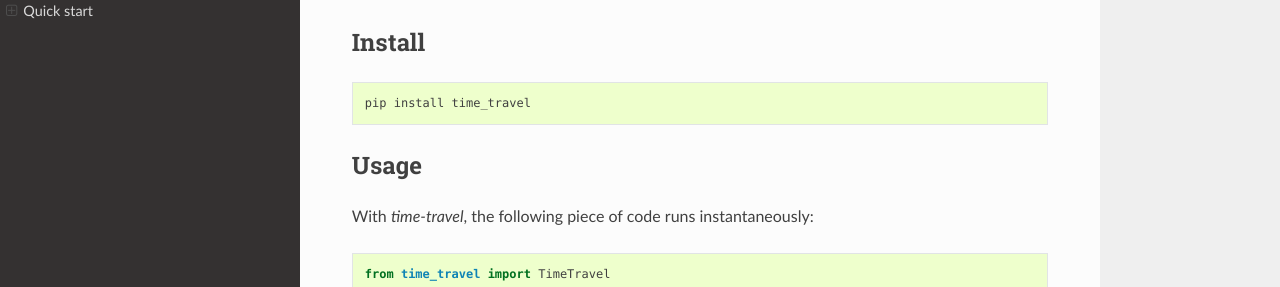
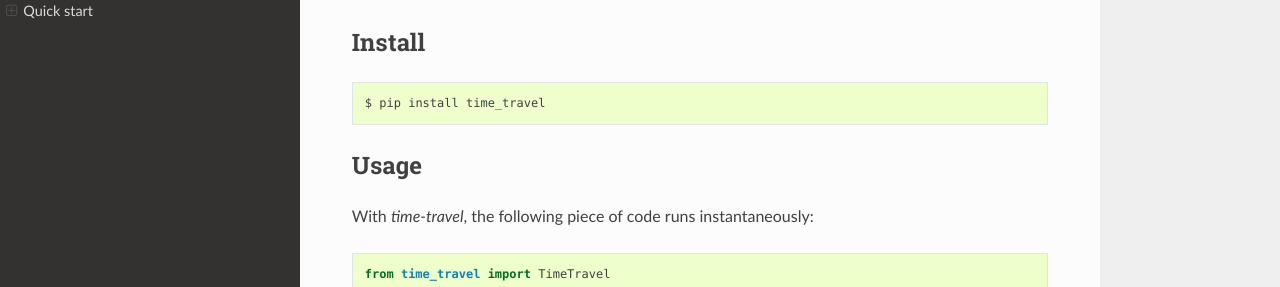
Before and after one commit to snudler6/time-travel, a Sphinx documentation site: the page built from docs/quickstart.rst, in a window 1280 px wide. Shown: the part 134-421 px from the top of the page. Built offline with Sphinx 7.4.7 and the Read the Docs theme 2.0.0, drawn with Linux system fonts in a browser that asks for light colours.

Commit message:
#44 - WIP

```diff
--- a/docs/quickstart.rst
+++ b/docs/quickstart.rst
@@ -4,9 +4,9 @@ Quick start
 Install
 ^^^^^^^
 
-.. code::
+.. code:: bash
 
-   pip install time_travel
+   $ pip install time_travel
 
 Usage
 ^^^^^
```
Also changed, not shown: docs/index.rst (+5 -5 lines).
